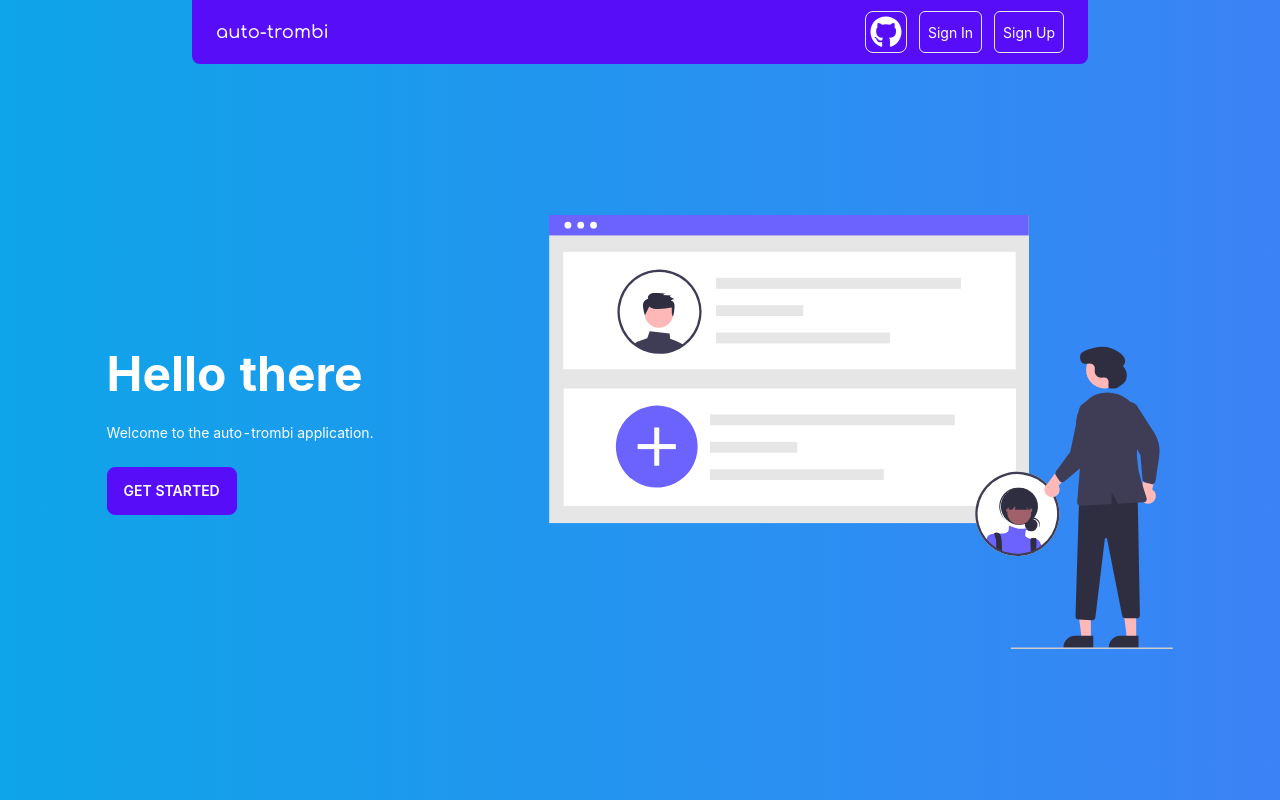
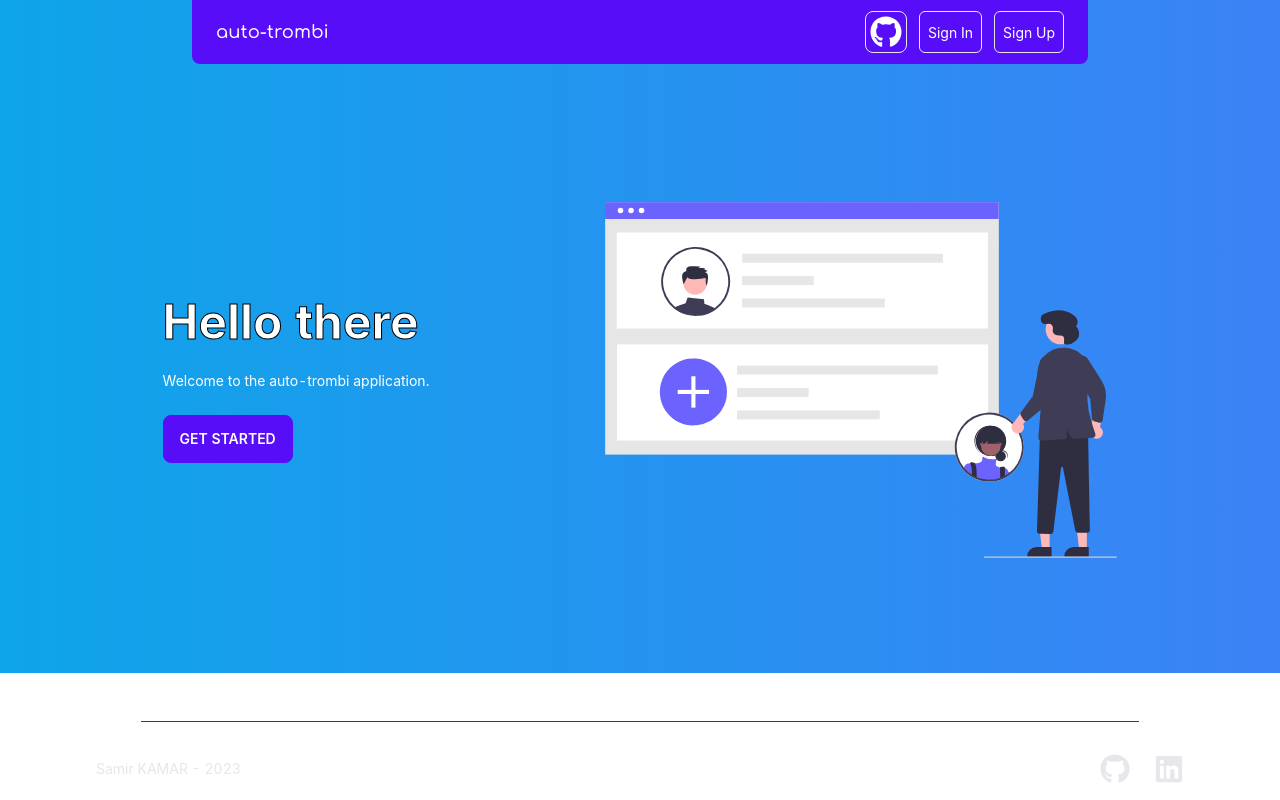
Before and after one commit to k-samir/auto-trombi, a React (Vite) app in the folder client/: page / in a window 1280 px wide. Built offline with nearby package versions, Linux system fonts and the light colour scheme; no server answers.

Commit message:
Adding footer

```diff
--- a/client/src/components/Index/Index.tsx
+++ b/client/src/components/Index/Index.tsx
@@ -1,3 +1,4 @@
+import { FaGithub, FaLinkedin } from "react-icons/fa";
 import { useNavigate } from "react-router";
 import TeamPage from "../../assets/undraw_team.svg";
 import "./Index.scss";
@@ -5,19 +6,65 @@ import "./Index.scss";
 const Index = () => {
   const navigate = useNavigate();
 
+  const openInNewTab = (url:string) => {
+    window.open(url, '_blank', 'noopener,noreferrer');
+  };
+
   return (
-    <div className="self-center">
-    <div className="flex hero-content md:gap-44">
-      <div className="max-w-md flex flex-col">
-        <h1 className="text-5xl font-bold text-white">Hello there</h1>
-        <p className="py-6 text-white">Welcome to the auto-trombi application.</p>
-        <button className="btn btn-primary w-fit my-btn" onClick={() => navigate("/login")}>Get Started</button>
+    <div className="flex flex-col justify-between flex-1 w-full">
+      <div className="self-center pt-20 flex h-[75%]">
+        <div className="flex sm:justify-center sm:gap-20 lg:gap-44 lg:mx-32">
+          <div className="flex flex-col items-start self-center">
+            <h1 className="text-5xl font-bold text-white font-outline-1">Hello there</h1>
+            <p className="py-6 text-white">
+              Welcome to the auto-trombi application.
+            </p>
+            <button
+              className="btn btn-primary my-btn"
+              onClick={() => navigate("/login")}
+            >
+              Get Started
+            </button>
+          </div>
+
+          <div className="hidden sm:flex sm:w-[45%] lg:w-[50%] ">
+            <img src={TeamPage} />
+          </div>
+        </div>
       </div>
-      <div className="hidden sm:flex w-[50%]">
-      <img src={TeamPage} />
+
+      <footer className="p-4 bg-white  bg-inherit">
+
+        <hr className="my-6 border-primary sm:mx-[10%] lg:my-8" />
+
+        <div className="flex flex-row justify-between mx-10 md:mx-20">
+
+          <span className="text-sm self-center text-gray-200 sm:text-center dark:text-gray-200 ">
+
+            <a href="" className="hover:underline">
+              Samir KAMAR - 2023            </a>
+
+          </span>
+          <div className="flex space-x-6 sm:justify-center sm:mt-0 ">
+            <a
+                onClick={() => openInNewTab("https://github.com/k-samir")}
+              className="text-gray-200 hover:text-gray-900 dark:hover:text-white"
+            >
+              <FaGithub size={30}  className=""/>
+            </a>
+            <a
+                onClick={() => openInNewTab("https://www.linkedin.com/in/samir-kamar")}
+              className="text-gray-200 hover:text-gray-900 dark:hover:text-white"
+            >
+              <FaLinkedin size={30} />
+            </a>
+         </div>
+
+         </div>
+
+      </footer>
       </div>
-    </div>
-  </div>
+
   );
 };
 
```
